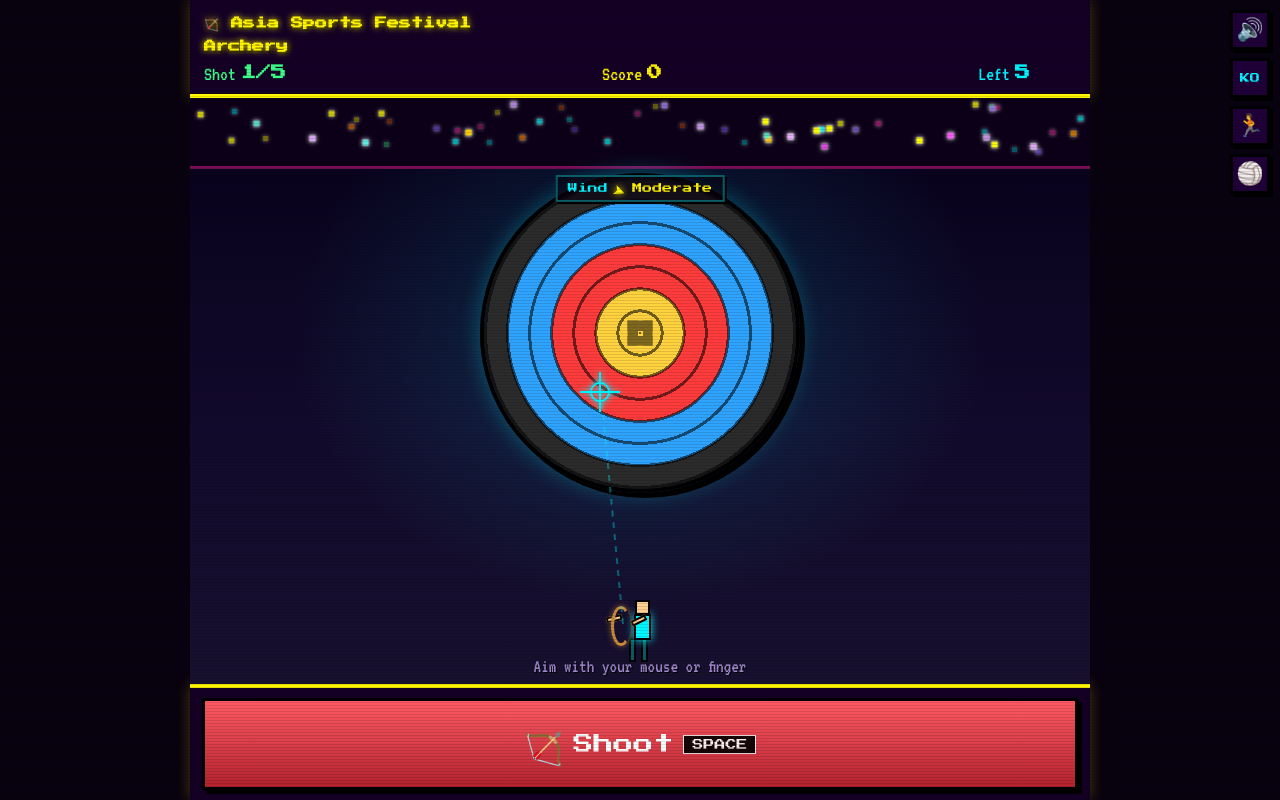
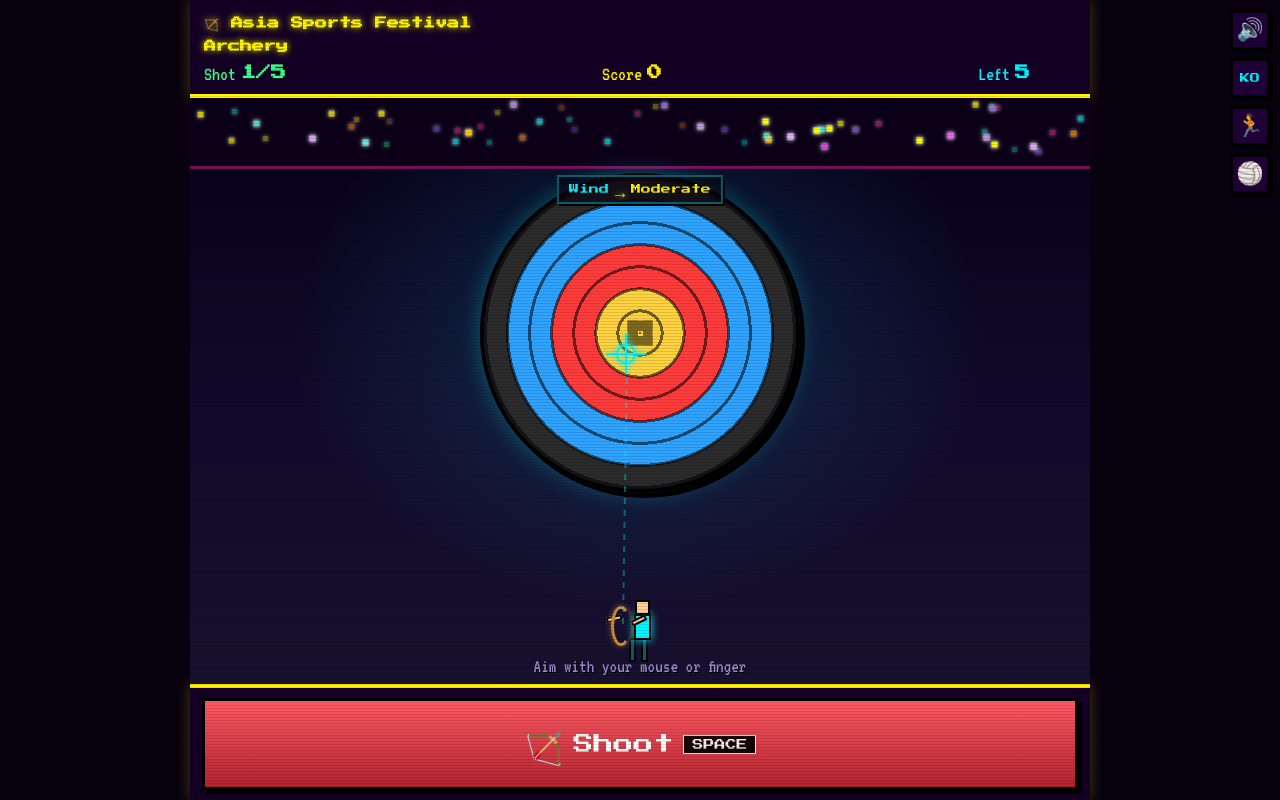
Before and after one commit to yong21ree-afk/asia-100m-game, a plain HTML site: page archery.html in a window 1280 px wide. Both pictures are taken after a click on the button "Start". Drawn offline with Linux system fonts and the light colour scheme.

Commit message:
양궁: 조준 흔들림/바람이 5발 동안 점점 세지도록 개선 (긴장감 추가)
- 손떨림 세기(SWAY_AMPLITUDE)를 고정값 대신 발마다 점점 커지는 방식으로 변경
  (1발: 아주 미세함 -> 5발: 꽤 도전적, 초보자도 1발은 쉽게 맞힐 수 있음)
- 바람 세기도 같은 곡선으로 함께 상승 (1발엔 거의 안 느껴지고 5발엔 뚜렷함)
- 바람 표시를 회전하는 화살표 대신 8방향(←↖↑↗→↘↓↙) 단순 화살표로 변경,
  실제 바람 방향도 그 8방향에 정확히 스냅되어 "보이는 대로" 보정 가능
- 조준/발사 판정, 점수 계산, 5발 경기 흐름 등 기존 로직은 그대로 유지
- 실제 플레이 검증: 정중앙만 계속 조준해도 1발째 10점, 이후 9/8/7/8점으로
  뒤로 갈수록 자연스럽게 어려워지는 것 확인 (합계 42/50)

Co-Authored-By: Claude Sonnet 5 <noreply@anthropic.com>

```diff
--- a/archery.css
+++ b/archery.css
@@ -230,11 +230,10 @@ html, body {
 
 .wind-arrow {
   display: inline-block;
-  font-size: 0.75rem;
+  font-size: 0.85rem;
   line-height: 1;
   color: var(--neon-yellow);
   text-shadow: 0 0 6px var(--neon-yellow);
-  transition: transform 0.25s ease-out;
 }
 
 .wind-strength {
--- a/archery.html
+++ b/archery.html
@@ -34,7 +34,7 @@
 
       <div class="wind-indicator" id="windIndicator">
         <span class="wind-tag" data-i18n="windLabel">바람</span>
-        <span class="wind-arrow" id="windArrow">➤</span>
+        <span class="wind-arrow" id="windArrow">→</span>
         <span class="wind-strength" id="windStrength"></span>
       </div>
 
--- a/archery.js
+++ b/archery.js
@@ -6,18 +6,27 @@
   var FLIGHT_MS = 340;          // arrow travel time
   var SWAY_SPEED_A = 1.7;       // rad/s, horizontal wobble
   var SWAY_SPEED_B = 2.3;       // rad/s, vertical wobble
-  var SWAY_AMPLITUDE = 0.28;    // fraction of the target radius each axis drifts
   var RESET_AFTER_SHOT_MS = 520;
+
+  // Aim sway ramps up shot by shot: barely-there on shot 1 (so a first-time
+  // player can land an easy arrow) up to a real test of nerve on shot 5.
+  var SWAY_AMPLITUDE_MIN = 0.1;   // fraction of the target radius, shot 1
+  var SWAY_AMPLITUDE_MAX = 0.32;  // fraction of the target radius, last shot
 
   // Wind: pushes the arrow's landing point off the aimed spot, like a real
   // crosswind. A new direction/strength is rolled before each shot and shown
-  // on the wind-indicator badge so the player can aim to compensate.
+  // on the wind-indicator badge (snapped to 8 compass directions) so the
+  // player can aim to compensate - what you see is exactly what happens.
+  // Like the sway, its strength ramps up over the course of the round.
   var WIND_TIERS = [
-    { frac: 0.05, key: "windLight" },
-    { frac: 0.09, key: "windModerate" },
-    { frac: 0.13, key: "windStrong" }
+    { frac: 0.04, key: "windLight" },
+    { frac: 0.08, key: "windModerate" },
+    { frac: 0.12, key: "windStrong" }
   ];
-  var WIND_JITTER = 0.02; // +/- fraction added on top of the tier's base strength
+  var WIND_JITTER = 0.015;  // +/- fraction added on top of the tier's base strength
+  var WIND_SCALE_MIN = 0.3; // shot 1: wind is barely noticeable
+  var WIND_SCALE_MAX = 1.0; // last shot: full strength
+  var WIND_ARROWS = ["→", "↘", "↓", "↙", "←", "↖", "↑", "↗"]; // 8 compass sectors, starting at 0deg = east (right)
 
   // ---------- i18n ----------
   var LANG_STORAGE_KEY = "archery_lang";
@@ -324,26 +333,43 @@
   var swayStart = 0;
   var rafId = null;
 
-  var windAngleRad = 0;   // direction the wind pushes the arrow, in radians (screen space)
+  var windAngleRad = 0;   // direction the wind pushes the arrow, snapped to 8 compass points
   var windMagFrac = 0;    // strength, as a fraction of the target radius
   var windStrengthKey = null;
+  var currentSwayAmpFrac = SWAY_AMPLITUDE_MIN; // this shot's hand-tremor amplitude
 
   function showOverlay(el) { el.classList.remove("hidden"); }
   function hideOverlay(el) { el.classList.add("hidden"); }
   function clamp(v, min, max) { return Math.max(min, Math.min(max, v)); }
+  function lerp(a, b, t) { return a + (b - a) * t; }
+
+  // How far into the 5-shot round we are: 0 on shot 1, 1 on the last shot.
+  // Both the hand tremor and the wind scale up along this curve, so the
+  // round quietly ramps from "anyone can land an arrow" to "nerve-wracking".
+  function getShotProgress() {
+    if (ARROWS_PER_ROUND <= 1) return 1;
+    var shotsTaken = clamp(ARROWS_PER_ROUND - arrowsLeft, 0, ARROWS_PER_ROUND - 1);
+    return shotsTaken / (ARROWS_PER_ROUND - 1);
+  }
 
   // ---------- Wind ----------
   function rollWind() {
-    windAngleRad = Math.random() * Math.PI * 2;
+    var progress = getShotProgress();
+    currentSwayAmpFrac = lerp(SWAY_AMPLITUDE_MIN, SWAY_AMPLITUDE_MAX, progress);
+
+    // Snap to one of 8 compass directions so the arrow glyph shown is exactly
+    // the direction applied - no guessing, just react to what you see.
+    windAngleRad = Math.floor(Math.random() * 8) * (Math.PI / 4);
     var tier = WIND_TIERS[Math.floor(Math.random() * WIND_TIERS.length)];
-    windMagFrac = Math.max(0.02, tier.frac + (Math.random() - 0.5) * WIND_JITTER);
+    var windScale = lerp(WIND_SCALE_MIN, WIND_SCALE_MAX, progress);
+    windMagFrac = Math.max(0.01, (tier.frac + (Math.random() - 0.5) * WIND_JITTER) * windScale);
     windStrengthKey = tier.key;
     updateWindIndicator();
   }
 
   function updateWindIndicator() {
-    var deg = windAngleRad * 180 / Math.PI;
-    windArrowEl.style.transform = "rotate(" + deg + "deg)";
+    var deg = Math.round(windAngleRad * 180 / Math.PI / 45) % 8;
+    windArrowEl.textContent = WIND_ARROWS[(deg + 8) % 8];
     windStrengthEl.textContent = t(windStrengthKey);
   }
 
@@ -415,7 +441,7 @@
     if (phase !== "aiming") return;
     var geom = getTargetGeom();
     var elapsed = (now - swayStart) / 1000;
-    var amp = geom.r * SWAY_AMPLITUDE;
+    var amp = geom.r * currentSwayAmpFrac;
     var offX = Math.sin(elapsed * SWAY_SPEED_A) * amp + Math.sin(elapsed * SWAY_SPEED_A * 2.7) * amp * 0.35;
     var offY = Math.cos(elapsed * SWAY_SPEED_B) * amp + Math.cos(elapsed * SWAY_SPEED_B * 1.9) * amp * 0.35;
 
```
